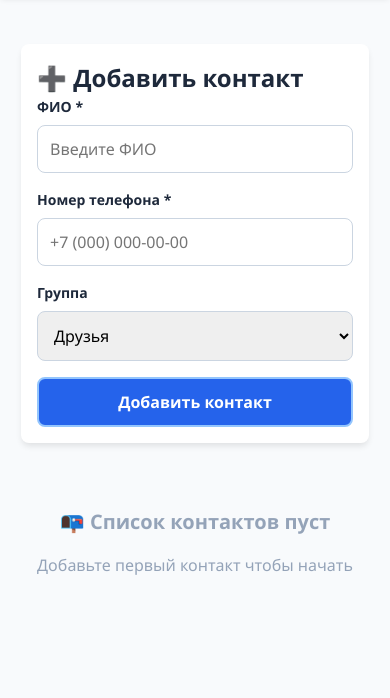
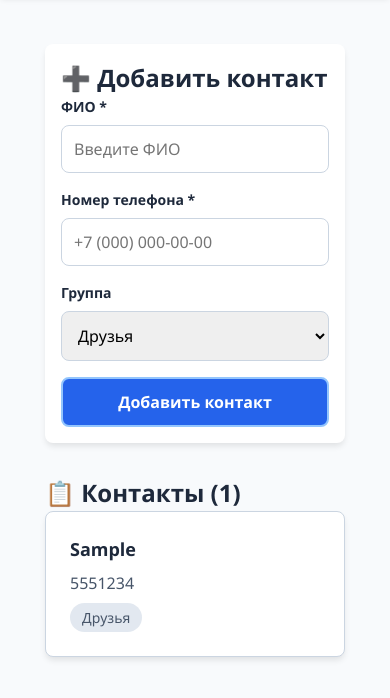
Before and after one commit to sirion2011/avtobus1_test_task, a website built with Vite: page src/index.html in a window 390 px wide. Both pictures are taken after typing "Sample", "5551234" into the empty fields and a click on the button "Добавить контакт". Shown: the part 66-764 px from the top of the page. Built offline with nearby package versions, Linux system fonts and the light colour scheme.

Commit message:
fix: fix validation by phone number + fix render

```diff
--- a/src/scss/components/contact-form.scss
+++ b/src/scss/components/contact-form.scss
@@ -49,7 +49,7 @@
   border: 2px solid transparent;
 
   &:hover {
-    background: #1d4ed8; /* Более темный оттенок синего */
+    background: #1d4ed8;
     transform: translateY(-1px);
   }
 
@@ -63,7 +63,6 @@
   }
 }
 
-// Адаптивность
 @media (max-width: 768px) {
   .contact-form-section {
     padding: 1rem;
--- a/src/scss/main.scss
+++ b/src/scss/main.scss
@@ -3,7 +3,6 @@
 @import './components/contacts.scss';
 @import './components/contact-form.scss';
 
-// Базовые стили приложения
 .app {
   min-height: 100vh;
   background-color: var(--bg-secondary);
--- a/src/scss/variables.scss
+++ b/src/scss/variables.scss
@@ -1,4 +1,3 @@
-// Цветовая схема
 :root {
   --primary-color: #2563eb;
   --secondary-color: #64748b;
--- a/src/ts/classes/contactManager.ts
+++ b/src/ts/classes/contactManager.ts
@@ -6,10 +6,32 @@ export class ContactManager {
     private groups: string[] = ['Друзья', 'Коллеги', 'Семья'];
 
     constructor() {
-    this.loadFromStorage(); // ← ЭТОТ МЕТОД НУЖНО СОЗДАТЬ
+        this.loadFromStorage();
     }
 
-  // ДОБАВЛЯЕМ МЕТОД loadFromStorage
+    public addContact(name: string, phone: string, group: string): void {
+        const normalizedPhone = this.normalizePhone(phone);
+
+        if (this.isPhoneExists(normalizedPhone)) {
+            throw new Error('Контакт с таким номером телефона уже существует');
+        }
+
+        const contact = new Contact(name, normalizedPhone, group);
+        this.contacts.push(contact);
+        this.saveToStorage();
+    }
+
+    private isPhoneExists(phone: string): boolean {
+        const normalizedSearch = this.normalizePhone(phone);
+        return this.contacts.some(contact =>
+            this.normalizePhone(contact.phone) === normalizedSearch
+        );
+    }
+
+    private normalizePhone(phone: string): string {
+        return phone.replace(/\D/g, '');
+    }
+
     private loadFromStorage(): void {
         const stored = localStorage.getItem('contacts');
         if (stored) {
@@ -20,16 +42,8 @@ export class ContactManager {
         }
     }
 
-  // ДОБАВЛЯЕМ МЕТОД saveToStorage
     private saveToStorage(): void {
         localStorage.setItem('contacts', JSON.stringify(this.contacts));
-  }
-
-  // ДОБАВЛЯЕМ БАЗОВЫЕ МЕТОДЫ ДЛЯ ТЕСТА
-  public addContact(name: string, phone: string, group: string): void {
-    const contact = new Contact(name, phone, group);
-    this.contacts.push(contact);
-    this.saveToStorage();
     }
 
     public getContacts(): Contact[] {
--- a/src/ts/components/contactForm.ts
+++ b/src/ts/components/contactForm.ts
@@ -5,14 +5,14 @@ export class ContactForm {
     private contactManager: ContactManager;
     private onSubmitCallback: (() => void) | null = null;
 
-    constructor(formId: string) {
+    constructor(formId: string, contactManager: ContactManager) {
         const form = document.getElementById(formId);
         if (!form) {
             throw new Error(`Form with id '${formId}' not found`);
         }
 
         this.formElement = form as HTMLFormElement;
-        this.contactManager = new ContactManager();
+        this.contactManager = contactManager;
         this.init();
     }
 
@@ -39,7 +39,6 @@ export class ContactForm {
         const phone = formData.get('phone') as string;
         const group = formData.get('group') as string;
 
-        // Базовая валидация
         if (!name?.trim() || !phone?.trim()) {
             alert('Заполните все обязательные поля');
             return;
@@ -49,12 +48,14 @@ export class ContactForm {
             this.contactManager.addContact(name.trim(), phone.trim(), group);
             this.formElement.reset();
 
-            // Вызываем колбэк для обновления списка
+            console.log('Контакт добавлен, вызываем колбэк...');
+
             if (this.onSubmitCallback) {
                 this.onSubmitCallback();
+            } else {
+                console.error('Колбэк не установлен!');
             }
 
-            console.log('Контакт добавлен:', { name, phone, group });
         } catch (error) {
             alert(error instanceof Error ? error.message : 'Ошибка при добавлении контакта');
         }
--- a/src/ts/components/contactList.ts
+++ b/src/ts/components/contactList.ts
@@ -5,14 +5,21 @@ export class ContactList {
     private container: HTMLElement;
     private contactManager: ContactManager;
 
-  constructor(containerId: string) {
-    this.container = document.getElementById(containerId)!;
-    this.contactManager = new ContactManager();
+    constructor(containerId: string, contactManager: ContactManager) {
+        const container = document.getElementById(containerId);
+        if (!container) {
+            throw new Error(`Container with id '${containerId}' not found`);
+        }
+
+        this.container = container;
+        this.contactManager = contactManager;
+        console.log('ContactList initialized with contacts:', this.contactManager.getContacts());
         this.render();
     }
 
-  private render(): void {
+    public render(): void {
         const contacts = this.contactManager.getContacts();
+        console.log('Rendering contacts:', contacts);
 
         if (contacts.length === 0) {
             this.container.innerHTML = this.getEmptyState();
@@ -20,6 +27,11 @@ export class ContactList {
         }
 
         this.container.innerHTML = this.getContactsHTML(contacts);
+    }
+
+    public update(): void {
+      console.log('ContactList update called');
+        this.render();
     }
 
     private getEmptyState(): string {
@@ -53,9 +65,4 @@ export class ContactList {
             </div>
         `;
     }
-
-  // Метод для обновления списка
-  public update(): void {
-    this.render();
 }
-}
--- a/src/ts/main.ts
+++ b/src/ts/main.ts
@@ -2,38 +2,26 @@ import { ContactList } from './components/contactList.js';
 import { ContactForm } from './components/contactForm.js';
 import { ContactManager } from './classes/contactManager.js';
 
-
 class App {
     private contactList: ContactList;
     private contactForm: ContactForm;
+    private contactManager: ContactManager;
 
     constructor() {
-        // Инициализируем компоненты
-        this.contactList = new ContactList('contacts-container');
-        this.contactForm = new ContactForm('contact-form');
+        this.contactManager = new ContactManager();
 
-        // Связываем форму и список
+        this.contactList = new ContactList('contacts-container', this.contactManager);
+        this.contactForm = new ContactForm('contact-form', this.contactManager);
+
         this.contactForm.setOnSubmit(() => {
+            console.log('Колбэк вызван, обновляем список...');
             this.contactList.update();
         });
 
-        // Добавляем тестовые данные
-        this.addSampleData();
-    }
-
-    private addSampleData(): void {
-        // Простая проверка чтобы не дублировать данные
-        const tempManager = new ContactManager();
-        if (tempManager.getContacts().length === 0) {
-            tempManager.addContact('Иван Иванов', '+7 900 123-45-67', 'Друзья');
-            tempManager.addContact('Мария Петрова', '+7 900 987-65-43', 'Коллеги');
-            tempManager.addContact('Алексей Сидоров', '+7 900 555-35-35', 'Семья');
-            this.contactList.update();
-        }
+        console.log('App initialized, contacts:', this.contactManager.getContacts());
     }
 }
 
-// Запускаем приложение когда страница загрузится
 document.addEventListener('DOMContentLoaded', () => {
     new App();
 });
```
Also changed, not shown: src/index.html (+0 -4 lines), 1 other file. Lines whose indentation alone changed are shown as unchanged.
